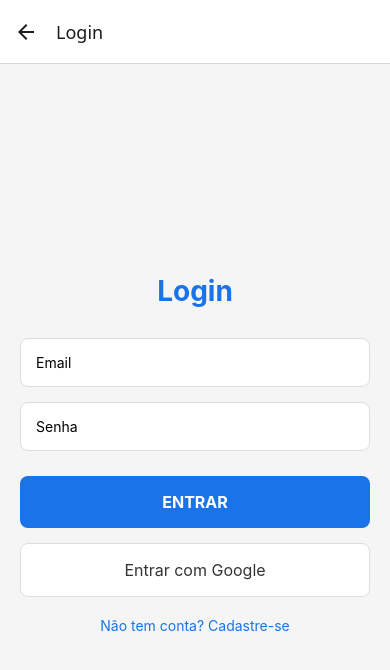
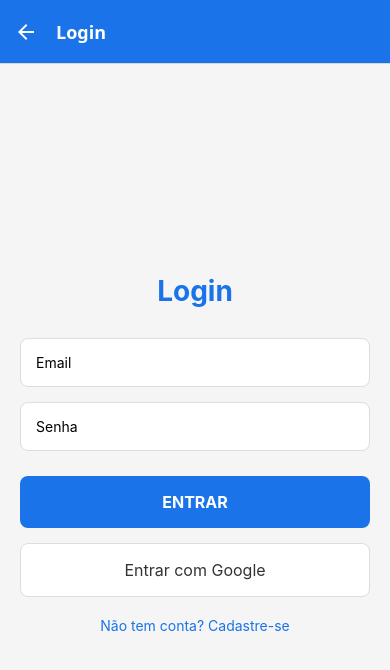
Before and after one commit to DiegoCarvalho-dev/SaasAcademia, a React Native app: screen /Login in a window 390 px wide. Shown: the top 670 px of the page. Built offline with nearby package versions, Linux system fonts and the light colour scheme.

Commit message:
fix: corrige imports e tipagem no App.tsx

```diff
--- a/src/App.tsx
+++ b/src/App.tsx
@@ -1,16 +1,35 @@
 import React from 'react';
 import { NavigationContainer } from '@react-navigation/native';
 import { createNativeStackNavigator } from '@react-navigation/native-stack';
+
 import WelcomeScreen from './screens/WelcomeScreen';
 import LoginScreen from './screens/LoginScreen';
 import RegisterScreen from './screens/RegisterScreen';
 
-const Stack = createNativeStackNavigator();
+// Definir tipos para navegação
+export type RootStackParamList = {
+  Welcome: undefined;
+  Login: undefined;
+  Register: undefined;
+};
 
-export default function App() {
+const Stack = createNativeStackNavigator<RootStackParamList>();
+
+function App() {
   return (
     <NavigationContainer>
-      <Stack.Navigator initialRouteName="Welcome">
+      <Stack.Navigator
+        initialRouteName="Welcome"
+        screenOptions={{
+          headerStyle: {
+            backgroundColor: '#1a73e8',
+          },
+          headerTintColor: '#fff',
+          headerTitleStyle: {
+            fontWeight: '600',
+          },
+        }}
+      >
         <Stack.Screen
           name="Welcome"
           component={WelcomeScreen}
@@ -30,3 +49,5 @@ export default function App() {
     </NavigationContainer>
   );
 }
+
+export default App;
```
